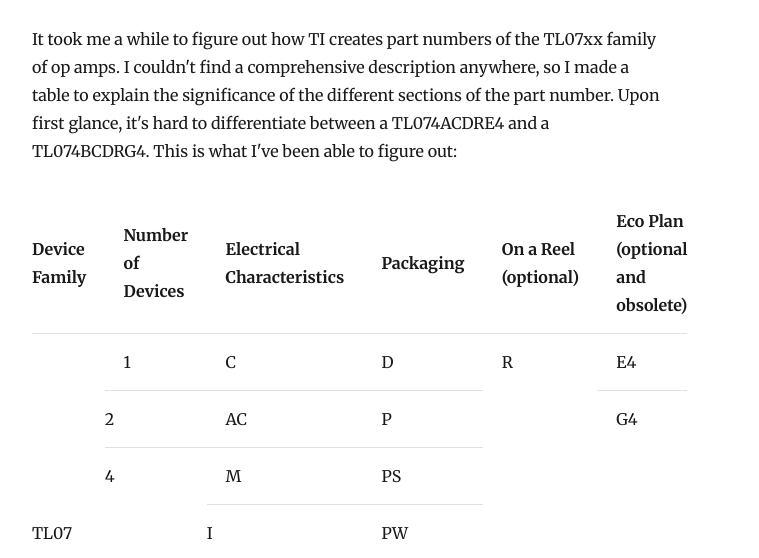
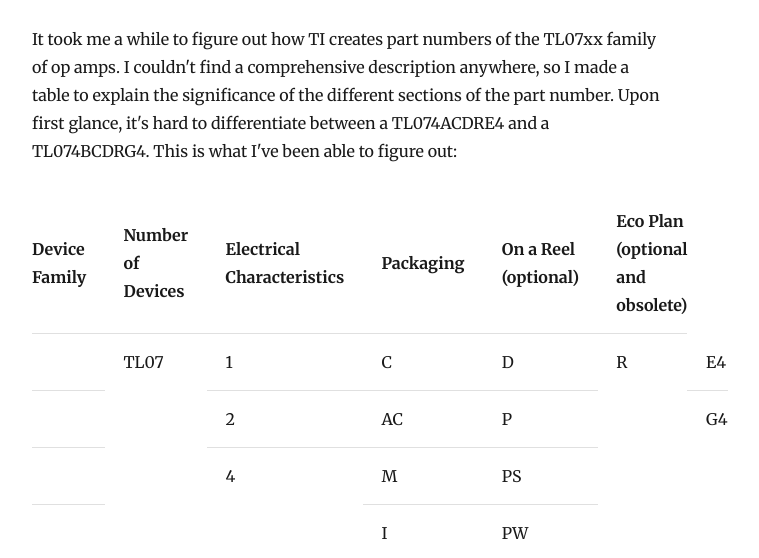
Before and after one commit to lucasgerads/blog, a Gatsby site: page /TL07xx/ in a window 1280 px wide. Shown: the part 242-800 px from the top of the page, without its empty margins (293-1052 px from the left). Built offline with nearby package versions, Linux system fonts and the light colour scheme; Gatsby itself is replaced by a stand-in of ours; some packages are replaced by stand-ins of ours.

Commit message:
trying to fix formatting of table

```diff
--- a/content/blog/TL07xx/index.md
+++ b/content/blog/TL07xx/index.md
@@ -19,7 +19,8 @@
     </thead>
     <tbody>
         <tr>
-            <td rowspan=7>TL07</td>
+            <td></td>
+            <td   valign="top" rowspan=7>TL07</td>
             <td >1</td>
             <td>C</td>
             <td>D</td>
@@ -27,25 +28,30 @@
 		     <td>E4</td>
         </tr>
         <tr>
+        <td></td>
 			<td >2</td>
             <td>AC</td>
 		     <td>P</td>
 	         <td valign="top" rowspan=6>G4</td>
         </tr>
         <tr>
+            <td></td>
             <td  valign="top" rowspan=5>4</td>
             <td>M</td>
             <td>PS</td>
         </tr>
         <tr>
+            <td></td>
             <td>I</td>
             <td>PW</td>
         </tr>
          <tr>
+            <td></td>
             <td  valign="top" rowspan=3>BC</td>
             <td>N</td>
         </tr>
         <tr>
+            <td></td>
             <td>NS</td>
         </tr>
      <tr>
```
